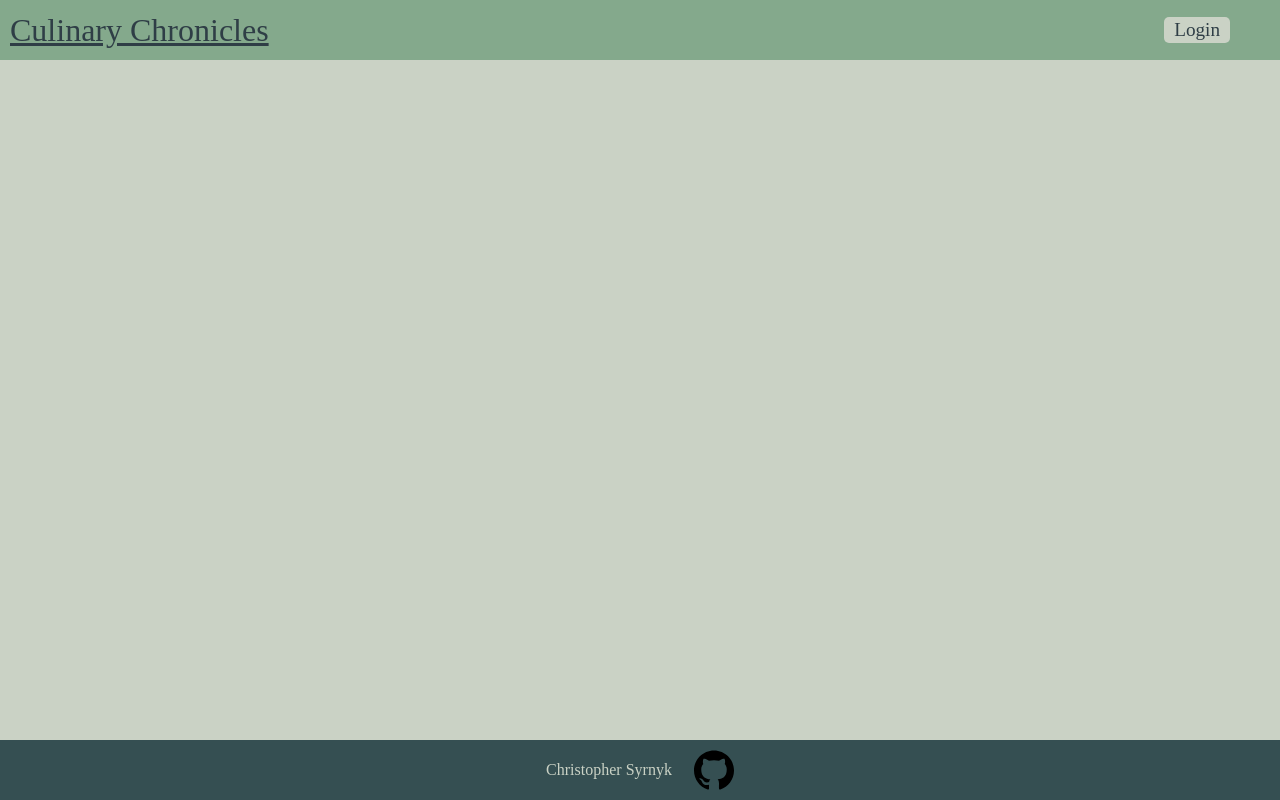
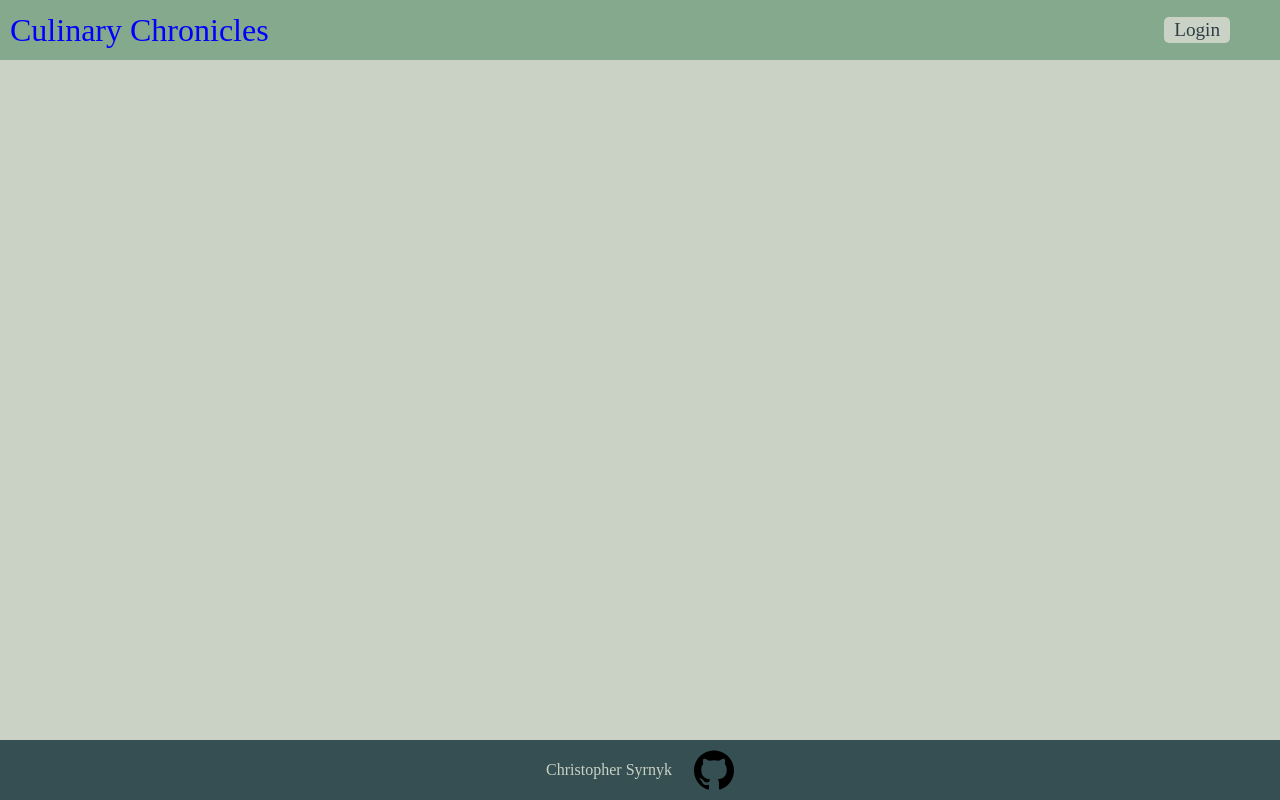
Before and after one commit to ChrisSyrnyk/blog-user-frontend, a React (Create React App) app: page /blog-post/1 in a window 1280 px wide. In both pictures the pointer is over the link "Culinary Chronicles". Built offline with nearby package versions, Linux system fonts and the light colour scheme; no server answers.

Commit message:
added link styles

```diff
--- a/src/styles/general.css
+++ b/src/styles/general.css
@@ -7,6 +7,20 @@
 
     background-color: var(--verylight);
 }
+
+a:link { text-decoration: none; }
+
+
+a:visited { text-decoration: none; }
+
+
+a:hover {
+    text-decoration: none;
+    color: blue;
+}
+
+
+a:active { text-decoration: none; }
 
 .center{
     position: relative;
```
